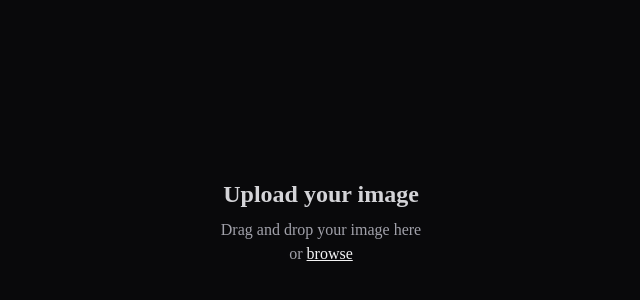
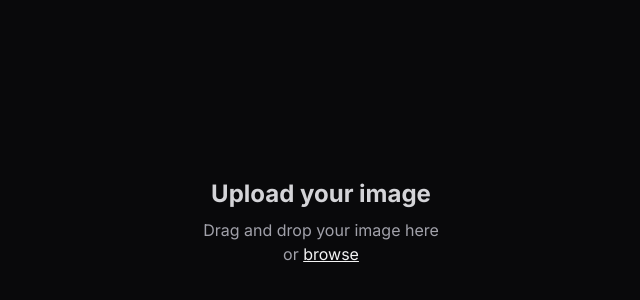
Before and after one commit to jnaraujo/webpfy, a Next.js app: page / in a window 1280 px wide. Shown: the part 178-478 px from the top of the page, without its empty margins (319-959 px from the left). Built offline with nearby package versions, Linux system fonts and the light colour scheme.

Commit message:
🐛 fix: font family

```diff
--- a/tailwind.config.js
+++ b/tailwind.config.js
@@ -17,7 +17,7 @@ module.exports = {
     },
     extend: {
       fontFamily: {
-        sans: ["var(--font-sans)", ...fontFamily.sans],
+        sans: ["var(--font-inter)", ...fontFamily.sans],
       },
       keyframes: {
         progress: {
```
